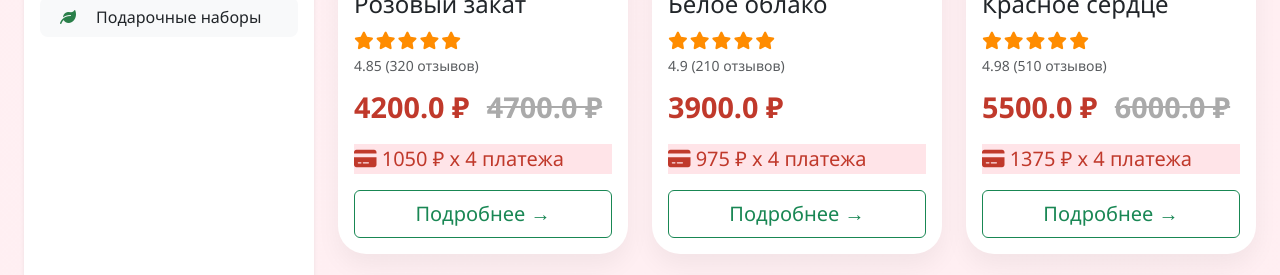
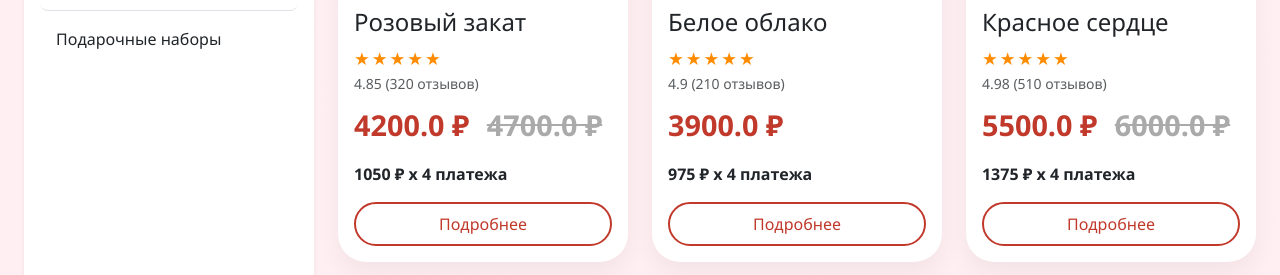
Before and after one commit to sashazhilin777-commits/flowwow-flowers, a Flask app: page /catalog/ in a window 1280 px wide. Shown: the part 593-868 px from the top of the page. Run offline with Flask 3, Linux system fonts and the light colour scheme; data comes from the database, SQL or seed files in the repository.

Commit message:
Update catalog.html

```diff
--- a/templates/catalog.html
+++ b/templates/catalog.html
@@ -6,52 +6,35 @@
     <div class="col-md-5">
         <form method="GET" class="d-flex gap-2">
             <input type="text" name="search" class="form-control form-control-lg" placeholder="Поиск по названию..." value="{{ search or '' }}">
-            <button class="btn btn-success btn-big" type="submit"><i class="fas fa-search"></i> Искать</button>
+            <button class="btn btn-primary btn-lg" type="submit"><i class="fas fa-search"></i> Искать</button>
         </form>
     </div>
     <div class="col-md-3 offset-md-4">
         <select class="form-select form-select-lg" id="sortSelect">
-            <option value="new" {% if sort=='new' %}selected{% endif %}>📅 Новинки</option>
-            <option value="price_asc" {% if sort=='price_asc' %}selected{% endif %}>💰 Цена: по возрастанию</option>
-            <option value="price_desc" {% if sort=='price_desc' %}selected{% endif %}>💰 Цена: по убыванию</option>
-            <option value="rating" {% if sort=='rating' %}selected{% endif %}>⭐ По рейтингу</option>
-            <option value="hit" {% if sort=='hit' %}selected{% endif %}>🔥 Хиты</option>
+            <option value="new" {% if sort=='new' %}selected{% endif %}>Новинки</option>
+            <option value="price_asc" {% if sort=='price_asc' %}selected{% endif %}>Цена: по возрастанию</option>
+            <option value="price_desc" {% if sort=='price_desc' %}selected{% endif %}>Цена: по убыванию</option>
+            <option value="rating" {% if sort=='rating' %}selected{% endif %}>По рейтингу</option>
+            <option value="hit" {% if sort=='hit' %}selected{% endif %}>Хиты</option>
         </select>
     </div>
 </div>
 
 <div class="row">
     <div class="col-md-3 mb-4">
-        <div class="card border-0 shadow-sm rounded-4 p-3" style="background: white; transition: transform 0.2s;">
-            <h4 class="mb-3 text-center" style="color: #1f5e3a;">
-                <i class="fas fa-tags me-2"></i>Категории
-            </h4>
+        <div class="card border-0 shadow-sm rounded-4 p-3">
+            <h4 class="mb-3 text-center" style="color:#b22222;"><i class="fas fa-tags me-2"></i>Категории</h4>
             <div class="list-group list-group-flush">
-                <a href="{{ url_for('catalog') }}" class="list-group-item list-group-item-action d-flex align-items-center gap-3 rounded-3 mb-2
-                    {% if not selected %}active-custom{% endif %}"
-                   style="border: none; background: {% if not selected %}#e8f5e9{% else %}#f8f9fa{% endif %};
-                          transition: all 0.2s;">
-                    <i class="fas fa-border-all fa-fw" style="color: #2a7f49; width: 24px;"></i>
-                    <span>Все товары</span>
-                    {% if not selected %}<span class="ms-auto badge bg-success rounded-pill">✓</span>{% endif %}
-                </a>
+                <a href="{{ url_for('catalog') }}" class="list-group-item list-group-item-action rounded-3 mb-2 {% if not selected %}active-custom{% endif %}">Все товары</a>
                 {% for cat in categories %}
-                <a href="{{ url_for('catalog', category=cat.id, search=search, sort=sort) }}"
-                   class="list-group-item list-group-item-action d-flex align-items-center gap-3 rounded-3 mb-2
-                          {% if selected == cat.id %}active-custom{% endif %}"
-                   style="border: none; background: {% if selected == cat.id %}#e8f5e9{% else %}#f8f9fa{% endif %};
-                          transition: all 0.2s;">
-                    <i class="fas fa-leaf fa-fw" style="color: #2a7f49; width: 24px;"></i>
-                    <span>{{ cat.name }}</span>
-                    {% if selected == cat.id %}<span class="ms-auto badge bg-success rounded-pill">✓</span>{% endif %}
-                </a>
+                <a href="{{ url_for('catalog', category=cat.id, search=search, sort=sort) }}" class="list-group-item list-group-item-action rounded-3 mb-2 {% if selected == cat.id %}active-custom{% endif %}">{{ cat.name }}</a>
                 {% endfor %}
             </div>
         </div>
-        <div class="card mt-4 border-0 shadow-sm rounded-4 text-center p-3" style="background: linear-gradient(135deg, #1f5e3a, #0d3b21); color: white;">
+        <div class="card mt-4 border-0 shadow-sm rounded-4 text-center p-3" style="background: linear-gradient(135deg, #b22222, #8b0000); color: white;">
             <i class="fas fa-gift fa-3x mb-2"></i>
             <h5>Скидка 10%</h5>
-            <p>на первый заказ<br>по промокоду <strong>FLOWWOW10</strong></p>
+            <p>на первый заказ<br>по промокоду <strong>CRIMSON10</strong></p>
         </div>
     </div>
     <div class="col-md-9">
@@ -59,24 +42,22 @@
             {% for product in products %}
             <div class="col">
                 <div class="card h-100 position-relative">
-                    {% if product.is_hit %}<div class="badge-hit">Хит 🔥</div>{% endif %}
+                    {% if product.is_hit %}<div class="badge-hit">Хит</div>{% endif %}
                     <img src="/static/uploads/{{ product.image_filename }}" class="card-img-top" alt="{{ product.name }}" style="height: 230px; object-fit: cover;">
                     <div class="card-body">
                         <h4>{{ product.name }}</h4>
-                        <div class="stars">
-                            <i class="fas fa-star"></i><i class="fas fa-star"></i><i class="fas fa-star"></i><i class="fas fa-star"></i><i class="fas fa-star"></i>
-                        </div>
+                        <div class="stars">★★★★★</div>
                         <small class="text-muted">{{ product.rating }} ({{ product.rating_count }} отзывов)</small>
                         <p class="price mt-2">{{ product.price }} ₽
                             {% if product.old_price %}<span class="old-price">{{ product.old_price }} ₽</span>{% endif %}
                         </p>
-                        <p class="text-success fs-5"><i class="fas fa-credit-card"></i> {{ (product.price / 4)|round|int }} ₽ x 4 платежа</p>
-                        <a href="/product/{{ product.id }}" class="btn btn-outline-success w-100 py-2 fs-5">Подробнее →</a>
+                        <p class="fw-bold">{{ (product.price / 4)|round|int }} ₽ x 4 платежа</p>
+                        <a href="/product/{{ product.id }}" class="btn btn-outline-danger w-100 py-2">Подробнее</a>
                     </div>
                 </div>
             </div>
             {% else %}
-            <div class="col-12"><h4 class="text-center">Ничего не найдено 🥀</h4></div>
+            <div class="col-12"><h4 class="text-center">Ничего не найдено</h4></div>
             {% endfor %}
         </div>
     </div>
```
